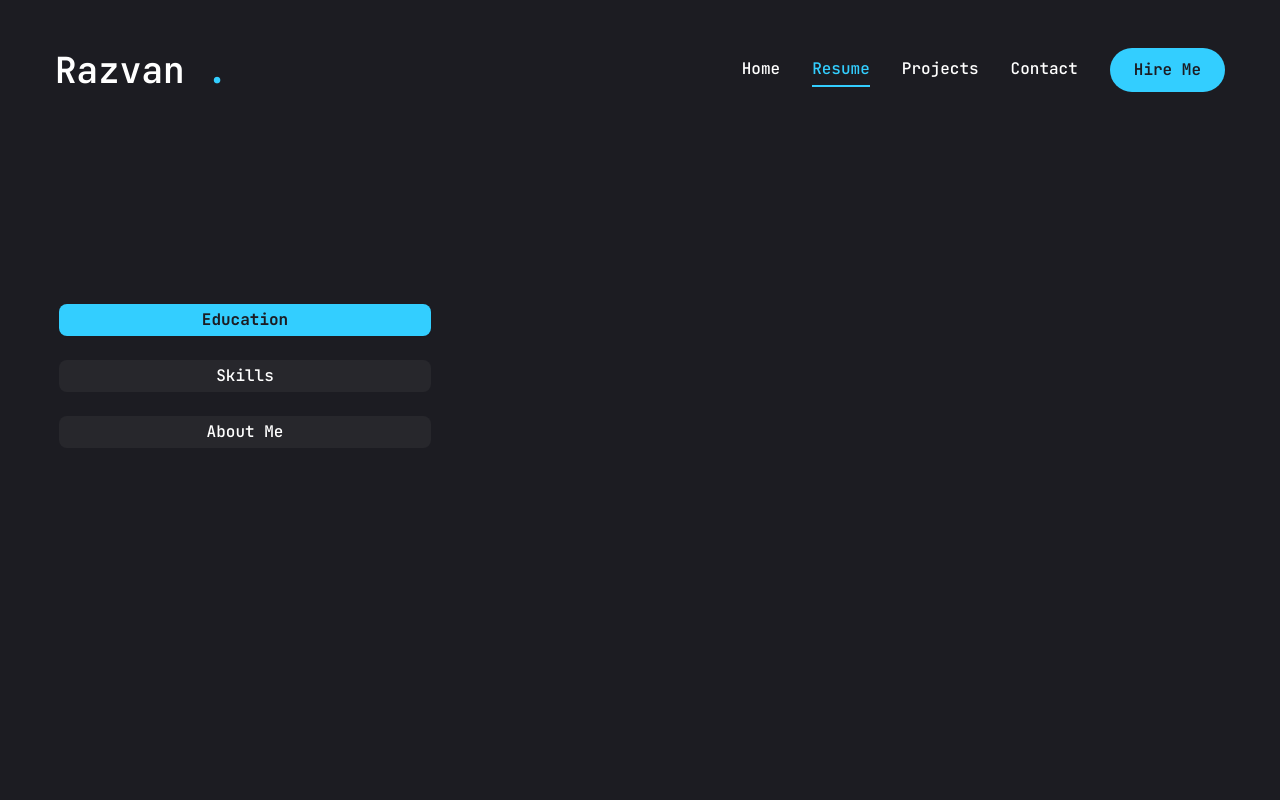
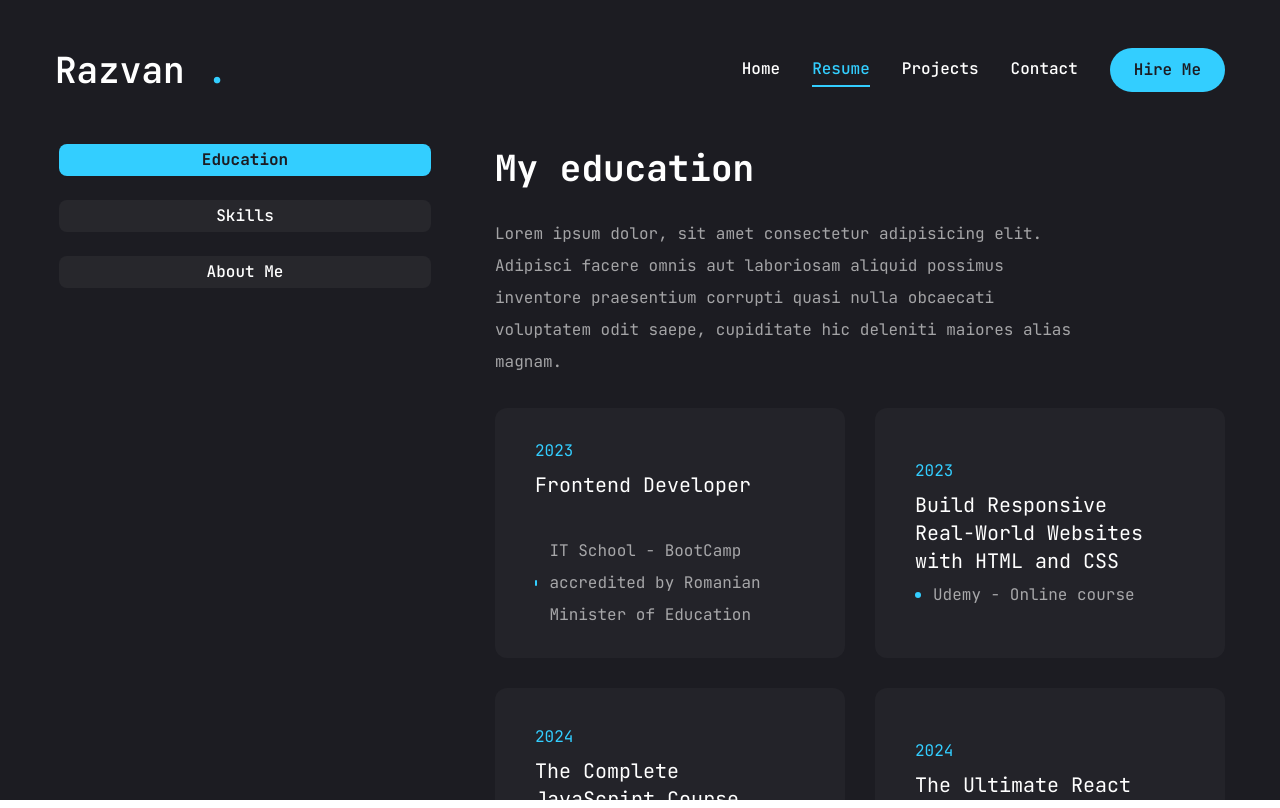
Before and after one commit to RazvanConstantin1/razvan-constantin, a Next.js app: page /resume in a window 1280 px wide. Built offline with nearby package versions, Linux system fonts and the light colour scheme.

Commit message:
finished resume page

```diff
--- a/app/resume/page.jsx
+++ b/app/resume/page.jsx
@@ -2,7 +2,12 @@
 
 // import icons
 import { FaHtml5, FaCss3, FaJs, FaReact, FaGithub } from "react-icons/fa";
-import { SiTailwindcss, SiNextdotjs } from "react-icons/si";
+import {
+  SiTailwindcss,
+  SiNextdotjs,
+  SiRedux,
+  SiTypescript,
+} from "react-icons/si";
 import { TbBrandFramerMotion } from "react-icons/tb";
 
 // about data
@@ -92,6 +97,14 @@
       name: "Tailwind CSS",
     },
     {
+      icon: <SiRedux />,
+      name: "Redux ToolKit",
+    },
+    {
+      icon: <SiTypescript />,
+      name: "TypeScript",
+    },
+    {
       icon: <SiNextdotjs />,
       name: "Next.js",
     },
@@ -146,7 +159,93 @@
 
           {/* content */}
           <div className="min-h-[40vh] w-full">
-            <TabsContent>education</TabsContent>
+            {/* education */}
+            <TabsContent value="education" className="w-full">
+              <div className="flex flex-col gap-[30px] text-center xl:text-left">
+                <h3 className="text-4xl font-bold">{education.title}</h3>
+                <p className="max-w-[600px] text-white/60 mx-auto xl:mx-0">
+                  {education.description}
+                </p>
+                <ScrollArea className="h-[400px]">
+                  <ul className="grid grid-cols-1 lg:grid-cols-2 gap-[30px]">
+                    {education.items.map((item, index) => {
+                      return (
+                        <li
+                          key={index}
+                          className="bg-[#232329] h-[250px] py-6 px-10 rounded-xl flex flex-col justify-center items-center lg:items-start gap-1"
+                        >
+                          <span className="text-accent">{item.duration}</span>
+                          <h3 className="text-xl max-w-[260px] min-h-[60px] text-center lg:text-left">
+                            {item.degree}
+                          </h3>
+                          <div className="flex items-center gap-3">
+                            {/* dot */}
+                            <span className="w-[6px] h-[6px] rounded-full bg-accent"></span>
+                            <p className="text-white/60">{item.institution}</p>
+                          </div>
+                        </li>
+                      );
+                    })}
+                  </ul>
+                </ScrollArea>
+              </div>
+            </TabsContent>
+            {/* Skills */}
+            <TabsContent value="skills" className="w-full h-full">
+              <div className="flex flex-col gap-[30px]">
+                <div className="flex flex-col gap-[30px] text-center xl:text-left">
+                  <h3 className="text-4xl font-bold">{skills.title}</h3>
+                  <p className="max-w-[600px] text-white/60 mx-auto xl:mx-0">
+                    {skills.description}
+                  </p>
+                </div>
+                <ul className="grid grid-cols-2 sm:grid-cols-3 md:grid-cols-4 xl:gap-[30px] gap-4">
+                  {skills.skillList.map((skill, index) => {
+                    return (
+                      <li key={index}>
+                        <TooltipProvider delayDuration={100}>
+                          <Tooltip>
+                            <TooltipTrigger className="w-full h-[150px] bg-[#232329] rounded-xl flex justify-center items-center group">
+                              <div className="text-6xl group-hover:text-accent transition-all duration-300">
+                                {skill.icon}
+                              </div>
+                            </TooltipTrigger>
+                            <TooltipContent>
+                              <p className="capitalize">{skill.name}</p>
+                            </TooltipContent>
+                          </Tooltip>
+                        </TooltipProvider>
+                      </li>
+                    );
+                  })}
+                </ul>
+              </div>
+            </TabsContent>
+            {/* About */}
+            <TabsContent
+              value="about"
+              className="w-full text-center xl:text-left"
+            >
+              <div className="flex flex-col gap-[30px] ">
+                <h3 className="text-4xl font-bold">{about.title}</h3>
+                <p className="max-w-[600px] text-white/60 mx-auto xl:mx-0">
+                  {about.description}
+                </p>
+                <ul className="grid grid-cols-1 xl:grid-cols-2 gap-y-6 max-w-[620px] mx-auto xl:mx-0">
+                  {about.info.map((item, index) => {
+                    return (
+                      <li
+                        key={index}
+                        className="flex items-center justify-center xl:justify-start gap-4"
+                      >
+                        <span className="text-white/60">{item.fieldName}</span>
+                        <span className="text-xl">{item.fieldValue}</span>
+                      </li>
+                    );
+                  })}
+                </ul>
+              </div>
+            </TabsContent>
           </div>
         </Tabs>
       </div>
--- a/components/ui/scroll-area.jsx
+++ b/components/ui/scroll-area.jsx
@@ -1,25 +1,29 @@
-"use client"
+"use client";
 
-import * as React from "react"
-import * as ScrollAreaPrimitive from "@radix-ui/react-scroll-area"
+import * as React from "react";
+import * as ScrollAreaPrimitive from "@radix-ui/react-scroll-area";
 
-import { cn } from "@/lib/utils"
+import { cn } from "@/lib/utils";
 
-const ScrollArea = React.forwardRef(({ className, children, ...props }, ref) => (
+const ScrollArea = React.forwardRef(
+  ({ className, children, ...props }, ref) => (
     <ScrollAreaPrimitive.Root
       ref={ref}
       className={cn("relative overflow-hidden", className)}
-    {...props}>
+      {...props}
+    >
       <ScrollAreaPrimitive.Viewport className="h-full w-full rounded-[inherit]">
         {children}
       </ScrollAreaPrimitive.Viewport>
       <ScrollBar />
       <ScrollAreaPrimitive.Corner />
     </ScrollAreaPrimitive.Root>
-))
-ScrollArea.displayName = ScrollAreaPrimitive.Root.displayName
+  )
+);
+ScrollArea.displayName = ScrollAreaPrimitive.Root.displayName;
 
-const ScrollBar = React.forwardRef(({ className, orientation = "vertical", ...props }, ref) => (
+const ScrollBar = React.forwardRef(
+  ({ className, orientation = "vertical", ...props }, ref) => (
     <ScrollAreaPrimitive.ScrollAreaScrollbar
       ref={ref}
       orientation={orientation}
@@ -31,10 +35,12 @@
           "h-2.5 flex-col border-t border-t-transparent p-[1px]",
         className
       )}
-    {...props}>
-    <ScrollAreaPrimitive.ScrollAreaThumb className="relative flex-1 rounded-full bg-slate-200 dark:bg-slate-800" />
+      {...props}
+    >
+      <ScrollAreaPrimitive.ScrollAreaThumb className="relative flex-1 rounded-full bg-accent dark:bg-slate-800" />
     </ScrollAreaPrimitive.ScrollAreaScrollbar>
-))
-ScrollBar.displayName = ScrollAreaPrimitive.ScrollAreaScrollbar.displayName
+  )
+);
+ScrollBar.displayName = ScrollAreaPrimitive.ScrollAreaScrollbar.displayName;
 
-export { ScrollArea, ScrollBar }
+export { ScrollArea, ScrollBar };
--- a/components/ui/tabs.jsx
+++ b/components/ui/tabs.jsx
@@ -32,7 +32,7 @@
   <TabsPrimitive.Content
     ref={ref}
     className={cn(
-      "mt-2 ring-offset-white focus-visible:outline-none focus-visible:ring-2 focus-visible:ring-slate-950 focus-visible:ring-offset-2 dark:ring-offset-slate-950 dark:focus-visible:ring-slate-300",
+      "min-h-[480px] mt-2 ring-offset-white focus-visible:outline-none focus-visible:ring-2 focus-visible:ring-slate-950 focus-visible:ring-offset-2 dark:ring-offset-slate-950 dark:focus-visible:ring-slate-300",
       className
     )}
     {...props}
```
Lines whose indentation alone changed are shown as unchanged.
